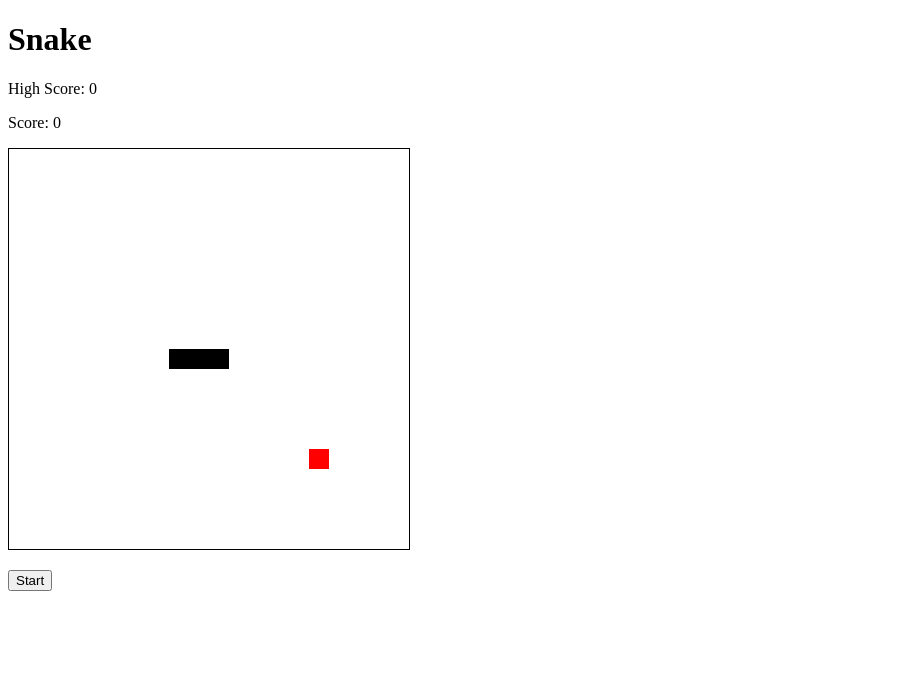
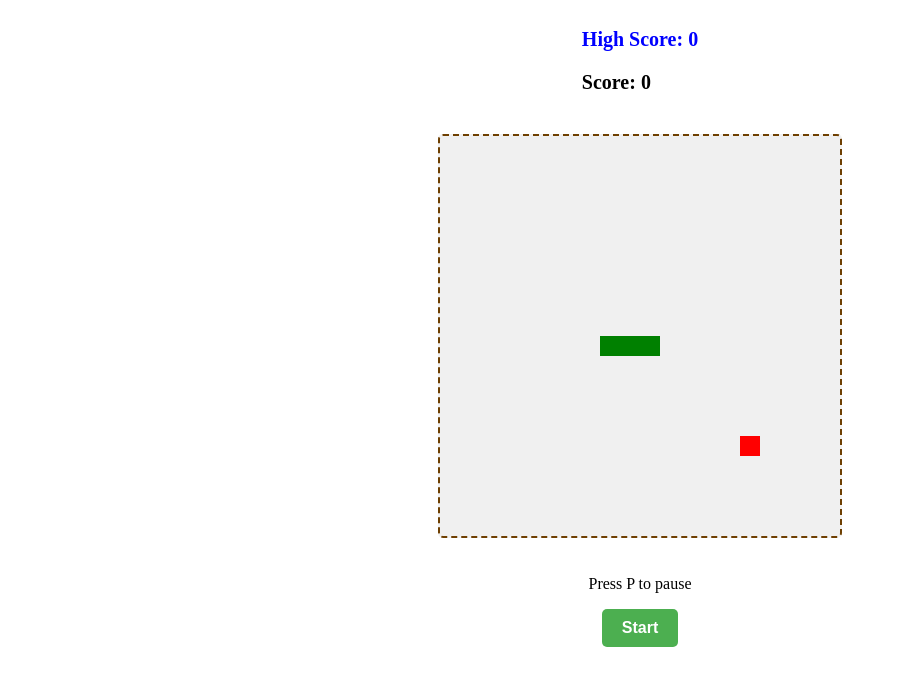
Before and after one commit to ov-git/Snake-Game, a plain HTML site: page src/index.html in a window 1280 px wide. Shown: the whole page, without its empty margins (0-897 px from the left). Drawn offline with Linux system fonts and the light colour scheme.

Commit message:
style: improve snake game layout

```diff
--- a/src/index.html
+++ b/src/index.html
@@ -10,22 +10,23 @@
             border: 1px solid black;
         }
     </style>
+    <link rel="stylesheet" href="style.css">
 </head>
 <body>
-
-    <h1>Snake</h1>
+ <div id="container">
     <div id="scoreboard">
-        <p id="highscore">High Score: <span id="highscore-value">0</span></p>
-        <P>Score: <span id="score">0</span></P>
+        <p class="score" id="highscore">High Score: <span id="highscore-value">0</span></p>
+        <P class="score" id="score">Score: <span id="score-value">0</span></P>
     </div>
 
     <canvas id="gameCanvas" width="400"
             height="400"></canvas>
 
     <div id="game-info">
-        <p id="info"></p>
+        <p id="info">Press P to pause</p>
         <button id="restart" style="display: block;">Start</button>
     </div>
+ </div>
 
     <script>
         // ===== GAME SETUP =====
@@ -57,7 +58,7 @@
                 gridSize, gridSize
             );
 
-            ctx.fillStyle = "black";
+            ctx.fillStyle = "green";
             for (const segment of snake) {
                 ctx.fillRect(
                     segment.x * gridSize,
@@ -132,7 +133,7 @@
             document.getElementById("highscore-value").textContent = highscore;
             document.getElementById("restart").style.display = "none";
             document.getElementById("info").textContent = "";
-            document.getElementById("score").textContent = score;
+            document.getElementById("score-value").textContent = score;
         }
 
         const gameOver = () => {
@@ -171,7 +172,7 @@
 
         const addScore = () => {
             score++;
-            document.getElementById("score").textContent = score;
+            document.getElementById("score-value").textContent = score;
         }
 
         const newFood = () => {
--- /dev/null
+++ b/src/style.css
@@ -0,0 +1,51 @@
+#container {
+    display: flex;
+    flex-direction: column;
+    align-items: center;
+    justify-content: center;
+    height: 80vh;
+}
+
+button {
+    padding: 10px 20px;
+    font-size: 16px;
+    font-weight: bold;
+    border: none;
+    border-radius: 5px;
+    background-color: #4CAF50;
+    color: white;
+    cursor: pointer;
+}
+
+button:hover {
+    background-color: #45a049;
+}
+
+.score {
+    font-weight: bold;
+    font-size: 20px;
+}
+
+#score {
+   color: black;
+}
+
+#highscore {
+   color: blue;
+}
+
+#gameCanvas {
+    border: 2px dashed rgb(110, 63, 1);
+    border-radius: 5px;
+    margin-top: 20px;
+    background-color: #f0f0f0; /* Light gray background for the canvas */
+}
+
+#game-info {
+    display: flex;
+    flex-direction: column;
+    align-items: center;
+    justify-content: center;
+    margin-top: 20px;
+    height: 100px;
+}
```
